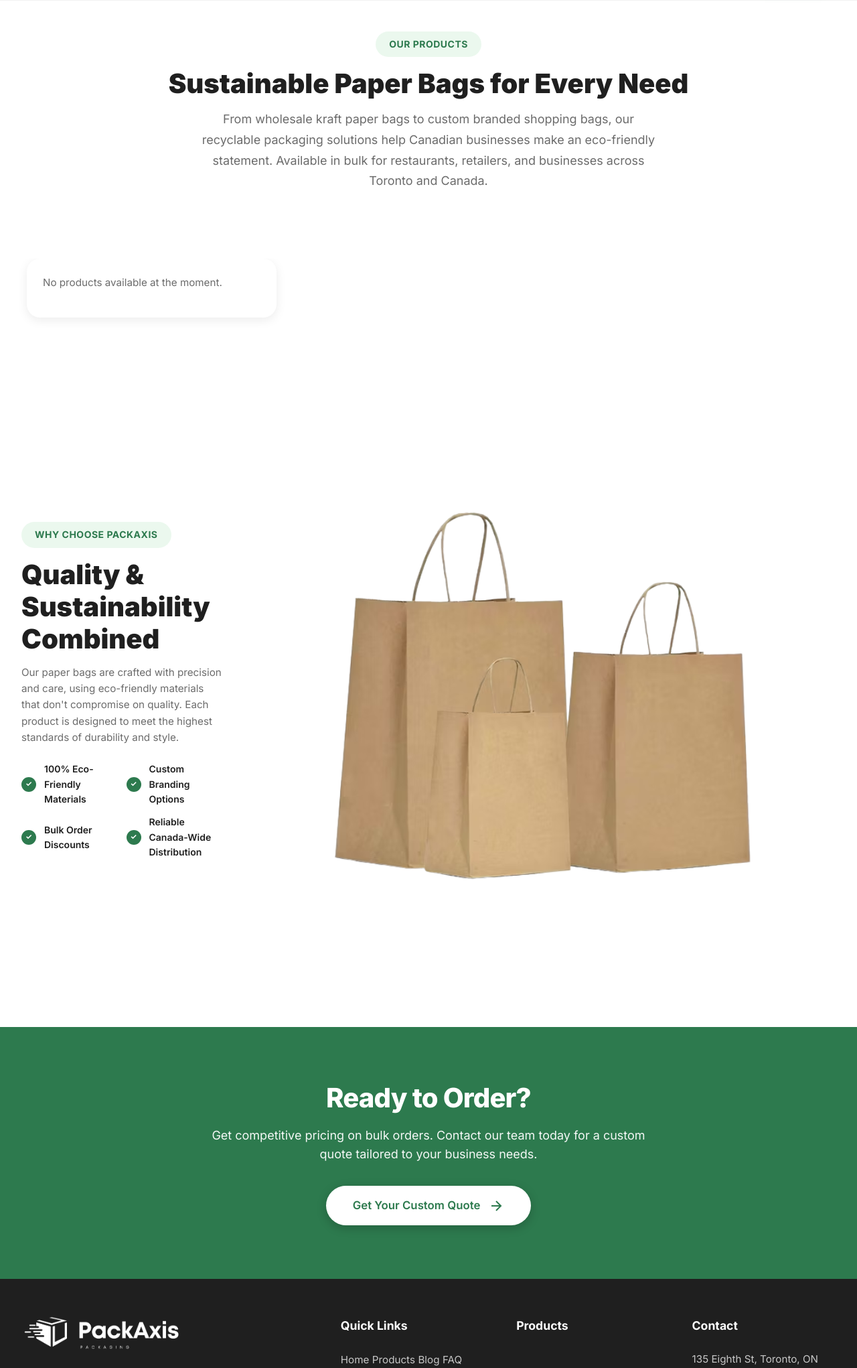
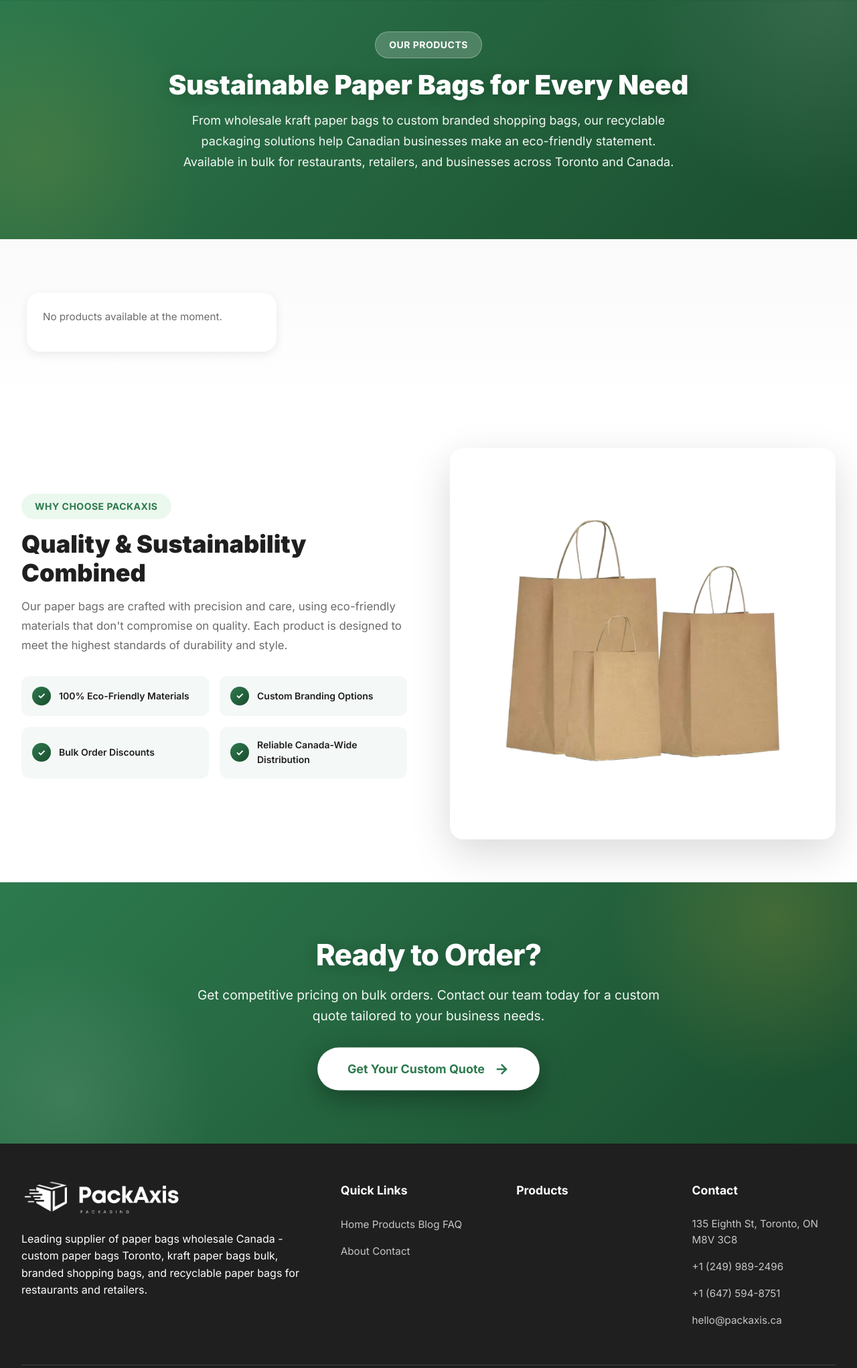
Before and after one commit to printnkraft/packaxis-app, a Django app: page /products/ in a window 1280 px wide. Shown: the part 73-2115 px from the top of the page at 67% size. Run offline with Django 5.2, Linux system fonts and the light colour scheme; data that the repository does not hold is empty; some libraries are stand-ins or nearby versions.

Commit message:
Enhance products page with impressive visual design
Hero Section:
- Added gradient background (green to dark green)
- Floating gradient orbs for depth
- White text with subtle shadow
- Enhanced section tag styling

Product Cards:
- Gradient overlay on hover
- Smooth image zoom effect
- Animated 'View Details' arrow
- Enhanced bestseller badge with gradient
- Better spacing and typography

Why Choose Section:
- Feature boxes with background colors
- Gradient check icons
- Hover slide animation
- Enhanced image with shadow
- Better typography and spacing

CTA Section:
- Gradient background with floating orbs
- Animated pulse effect on button
- Hover animations on button and arrow
- Larger, more prominent text
- Professional shadow effects

Overall more modern, attractive, and engaging design.

```diff
--- a/core/templates/core/products.html
+++ b/core/templates/core/products.html
@@ -5,32 +5,35 @@
 
 {% block content %}
     <!-- Products Hero -->
-    <section class="products-hero">
-        <div class="container">
+    <section class="products-hero" style="background: linear-gradient(135deg, #2D7A4E 0%, #1a4d2e 100%); position: relative; overflow: hidden;">
+        <div style="position: absolute; top: -50%; right: -20%; width: 600px; height: 600px; background: radial-gradient(circle, rgba(255,255,255,0.1) 0%, transparent 70%); border-radius: 50%;"></div>
+        <div style="position: absolute; bottom: -30%; left: -15%; width: 500px; height: 500px; background: radial-gradient(circle, rgba(212,175,55,0.15) 0%, transparent 70%); border-radius: 50%;"></div>
+        <div class="container" style="position: relative; z-index: 2;">
             <div class="section-header" style="padding-top: 120px; padding-bottom: 60px;">
-                <span class="section-tag">Our Products</span>
-                <h1 class="section-title">Sustainable Paper Bags for Every Need</h1>
-                <p class="section-description">From wholesale kraft paper bags to custom branded shopping bags, our recyclable packaging solutions help Canadian businesses make an eco-friendly statement. Available in bulk for restaurants, retailers, and businesses across Toronto and Canada.</p>
+                <span class="section-tag" style="background: rgba(255,255,255,0.2); color: white; border: 1px solid rgba(255,255,255,0.3);">Our Products</span>
+                <h1 class="section-title" style="color: white; text-shadow: 0 2px 20px rgba(0,0,0,0.2);">Sustainable Paper Bags for Every Need</h1>
+                <p class="section-description" style="color: rgba(255,255,255,0.95); max-width: 750px; margin: 0 auto;">From wholesale kraft paper bags to custom branded shopping bags, our recyclable packaging solutions help Canadian businesses make an eco-friendly statement. Available in bulk for restaurants, retailers, and businesses across Toronto and Canada.</p>
             </div>
         </div>
     </section>
 
     <!-- Products Grid Section -->
-    <section id="products" class="products-grid-section" style="padding-top: 0;">
+    <section id="products" class="products-grid-section" style="padding: 5rem 0; background: linear-gradient(180deg, #fafafa 0%, #ffffff 100%);">
         <div class="container">
             <div class="products-grid">
                 {% for product in products %}
-                <div class="product-card" onclick="window.location.href='{% url 'core:product_detail' product.slug %}'" style="cursor: pointer;">
+                <div class="product-card" onclick="window.location.href='{% url 'core:product_detail' product.slug %}'" style="cursor: pointer; transition: all 0.4s cubic-bezier(0.4, 0, 0.2, 1);">
                     {% if product.order == 1 %}
-                    <div class="product-badge">Bestseller</div>
+                    <div class="product-badge" style="background: linear-gradient(135deg, #2D7A4E 0%, #1a4d2e 100%); box-shadow: 0 4px 12px rgba(45, 122, 78, 0.4);">Bestseller</div>
                     {% endif %}
-                    <div class="product-image">
-                        <img src="{{ product.image.url }}" alt="{{ product.title }} - Custom wholesale paper bags with handles for Canadian businesses" loading="lazy">
+                    <div class="product-image" style="position: relative; overflow: hidden;">
+                        <div style="position: absolute; inset: 0; background: linear-gradient(180deg, transparent 0%, rgba(45, 122, 78, 0.1) 100%); opacity: 0; transition: opacity 0.4s ease;" class="product-overlay"></div>
+                        <img src="{{ product.image.url }}" alt="{{ product.title }} - Custom wholesale paper bags with handles for Canadian businesses" loading="lazy" style="transition: transform 0.4s ease;">
                     </div>
-                    <div class="product-content">
-                        <h3>{{ product.title }}</h3>
-                        <p>{{ product.description|truncatewords:15 }}</p>
-                        <span class="view-details">View Details →</span>
+                    <div class="product-content" style="padding: 1.75rem;">
+                        <h3 style="font-size: 1.35rem; font-weight: 700; color: #1F1F1F; margin-bottom: 0.75rem;">{{ product.title }}</h3>
+                        <p style="color: #6B6B6B; font-size: 0.95rem; line-height: 1.6; margin-bottom: 1.25rem;">{{ product.description|truncatewords:15 }}</p>
+                        <span class="view-details" style="color: #2D7A4E; font-weight: 600; font-size: 0.95rem; display: inline-flex; align-items: center; gap: 0.5rem; transition: gap 0.3s ease;">View Details <span style="transition: transform 0.3s ease; display: inline-block;">→</span></span>
                     </div>
                 </div>
                 {% empty %}
@@ -45,51 +48,90 @@
     </section>
 
     <!-- Why Choose Section -->
-    <section class="about" style="background: var(--light-bg);">
+    <section class="about" style="background: white; padding: 4rem 0;">
         <div class="container">
-            <div class="about-content">
+            <div class="about-content" style="gap: 4rem;">
                 <div class="about-text">
                     <span class="section-tag">Why Choose PackAxis</span>
-                    <h2 class="section-title">Quality & Sustainability Combined</h2>
-                    <p>Our paper bags are crafted with precision and care, using eco-friendly materials that don't compromise on quality. Each product is designed to meet the highest standards of durability and style.</p>
-                    <div class="about-features">
-                        <div class="about-feature">
-                            <div class="check-icon">✓</div>
-                            <span>100% Eco-Friendly Materials</span>
+                    <h2 class="section-title" style="font-size: 2.25rem;">Quality & Sustainability Combined</h2>
+                    <p style="font-size: 1.05rem; line-height: 1.7; margin-bottom: 2rem;">Our paper bags are crafted with precision and care, using eco-friendly materials that don't compromise on quality. Each product is designed to meet the highest standards of durability and style.</p>
+                    <div class="about-features" style="gap: 1rem;">
+                        <div class="about-feature" style="background: rgba(45, 122, 78, 0.05); padding: 1rem; border-radius: 12px; transition: all 0.3s ease;">
+                            <div class="check-icon" style="background: linear-gradient(135deg, #2D7A4E 0%, #1a4d2e 100%); color: white; width: 28px; height: 28px; display: flex; align-items: center; justify-content: center; border-radius: 50%; font-size: 0.85rem; font-weight: 700;">✓</div>
+                            <span style="font-weight: 600; color: #1F1F1F;">100% Eco-Friendly Materials</span>
                         </div>
-                        <div class="about-feature">
-                            <div class="check-icon">✓</div>
-                            <span>Custom Branding Options</span>
+                        <div class="about-feature" style="background: rgba(45, 122, 78, 0.05); padding: 1rem; border-radius: 12px; transition: all 0.3s ease;">
+                            <div class="check-icon" style="background: linear-gradient(135deg, #2D7A4E 0%, #1a4d2e 100%); color: white; width: 28px; height: 28px; display: flex; align-items: center; justify-content: center; border-radius: 50%; font-size: 0.85rem; font-weight: 700;">✓</div>
+                            <span style="font-weight: 600; color: #1F1F1F;">Custom Branding Options</span>
                         </div>
-                        <div class="about-feature">
-                            <div class="check-icon">✓</div>
-                            <span>Bulk Order Discounts</span>
+                        <div class="about-feature" style="background: rgba(45, 122, 78, 0.05); padding: 1rem; border-radius: 12px; transition: all 0.3s ease;">
+                            <div class="check-icon" style="background: linear-gradient(135deg, #2D7A4E 0%, #1a4d2e 100%); color: white; width: 28px; height: 28px; display: flex; align-items: center; justify-content: center; border-radius: 50%; font-size: 0.85rem; font-weight: 700;">✓</div>
+                            <span style="font-weight: 600; color: #1F1F1F;">Bulk Order Discounts</span>
                         </div>
-                        <div class="about-feature">
-                            <div class="check-icon">✓</div>
-                            <span>Reliable Canada-Wide Distribution</span>
+                        <div class="about-feature" style="background: rgba(45, 122, 78, 0.05); padding: 1rem; border-radius: 12px; transition: all 0.3s ease;">
+                            <div class="check-icon" style="background: linear-gradient(135deg, #2D7A4E 0%, #1a4d2e 100%); color: white; width: 28px; height: 28px; display: flex; align-items: center; justify-content: center; border-radius: 50%; font-size: 0.85rem; font-weight: 700;">✓</div>
+                            <span style="font-weight: 600; color: #1F1F1F;">Reliable Canada-Wide Distribution</span>
                         </div>
                     </div>
                 </div>
-                <div class="quality-image">
-                    <img src="{% static 'images/assests/Paper Bag Restaurant.png' %}" alt="High-quality kraft paper bags with twisted handles - durable eco-friendly packaging for restaurants and retail" loading="lazy">
+                <div class="quality-image" style="border-radius: 20px; overflow: hidden; box-shadow: 0 20px 60px rgba(0,0,0,0.15);">
+                    <img src="{% static 'images/assests/Paper Bag Restaurant.png' %}" alt="High-quality kraft paper bags with twisted handles - durable eco-friendly packaging for restaurants and retail" loading="lazy" style="width: 100%; height: 100%; object-fit: cover;">
                 </div>
             </div>
         </div>
     </section>
 
     <!-- CTA Section -->
-    <section class="cta-section">
-        <div class="cta-content">
-            <h2>Ready to Order?</h2>
-            <p>Get competitive pricing on bulk orders. Contact our team today for a custom quote tailored to your business needs.</p>
-            <a href="{% url 'core:quote_request' %}" class="btn-cta">
+    <section class="cta-section" style="background: linear-gradient(135deg, #2D7A4E 0%, #1a4d2e 100%); padding: 5rem 0; position: relative; overflow: hidden;">
+        <div style="position: absolute; top: -50%; right: -10%; width: 500px; height: 500px; background: radial-gradient(circle, rgba(212,175,55,0.2) 0%, transparent 70%); border-radius: 50%;"></div>
+        <div style="position: absolute; bottom: -40%; left: -10%; width: 450px; height: 450px; background: radial-gradient(circle, rgba(255,255,255,0.1) 0%, transparent 70%); border-radius: 50%;"></div>
+        <div class="cta-content" style="position: relative; z-index: 2;">
+            <h2 style="font-size: 2.75rem; color: white; text-shadow: 0 2px 20px rgba(0,0,0,0.2);">Ready to Order?</h2>
+            <p style="font-size: 1.2rem; opacity: 0.95;">Get competitive pricing on bulk orders. Contact our team today for a custom quote tailored to your business needs.</p>
+            <a href="{% url 'core:quote_request' %}" class="btn-cta" style="background: white; color: #2D7A4E; padding: 1.1rem 2.75rem; border-radius: 50px; font-weight: 700; font-size: 1.1rem; text-decoration: none; display: inline-flex; align-items: center; gap: 0.75rem; transition: all 0.4s ease; box-shadow: 0 8px 30px rgba(0,0,0,0.25); animation: pulse 2s infinite;">
                 Get Your Custom Quote
-                <svg width="24" height="24" viewBox="0 0 24 24" fill="none" stroke="currentColor" stroke-width="2">
+                <svg width="24" height="24" viewBox="0 0 24 24" fill="none" stroke="currentColor" stroke-width="2.5" style="transition: transform 0.3s ease;">
                     <line x1="5" y1="12" x2="19" y2="12"></line>
                     <polyline points="12 5 19 12 12 19"></polyline>
                 </svg>
             </a>
         </div>
     </section>
+
+    <style>
+    @keyframes pulse {
+        0%, 100% { transform: scale(1); box-shadow: 0 8px 30px rgba(0,0,0,0.25); }
+        50% { transform: scale(1.02); box-shadow: 0 12px 40px rgba(0,0,0,0.35); }
+    }
+
+    .product-card:hover .product-overlay {
+        opacity: 1 !important;
+    }
+
+    .product-card:hover img {
+        transform: scale(1.08) !important;
+    }
+
+    .product-card:hover .view-details {
+        gap: 0.75rem !important;
+    }
+
+    .product-card:hover .view-details span {
+        transform: translateX(4px) !important;
+    }
+
+    .about-feature:hover {
+        background: rgba(45, 122, 78, 0.1) !important;
+        transform: translateX(8px);
+    }
+
+    .btn-cta:hover {
+        transform: translateY(-3px) scale(1.03) !important;
+        box-shadow: 0 15px 45px rgba(0,0,0,0.4) !important;
+    }
+
+    .btn-cta:hover svg {
+        transform: translateX(5px) !important;
+    }
+    </style>
 {% endblock %}
```
